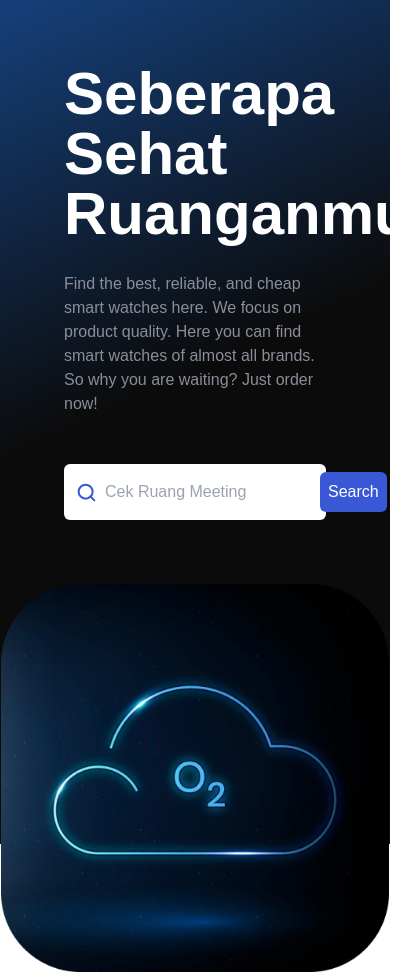
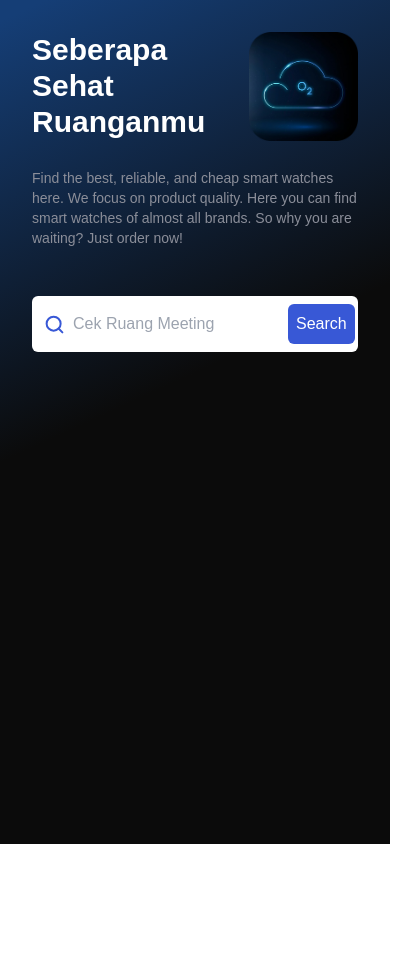
Before and after one commit to rizkisetyap/CekPolusi, a React (Vite) app: page / in a window 390 px wide. Shown: the whole page, 411 px wide, since content can reach past the window. After the commit the page ends 844 px from the top, so only its background shows below. Built offline with nearby package versions, Linux system fonts and the light colour scheme.

Commit message:
mobile view

```diff
--- a/src/pages/Home.tsx
+++ b/src/pages/Home.tsx
@@ -6,16 +6,21 @@ import searchIcon from "../assets/images/search.svg";
 export const Home = () => {
 	return (
 		<div className={cn(style.home__main, "h-screen w-screen")}>
-			<div className="grid items-center grid-cols-1 md:grid-cols-2">
-				<div className="p-16">
-					<h1 className="text-6xl mb-7 font-semibold text-white">
+			<div className="grid items-center grid-cols-1 lg:grid-cols-2">
+				<div className="p-8 lg:p-16">
+					<div className="grid grid-cols-3 justify-between lg:block">
+						<h1 className="text-3xl col-span-2 lg:text-6xl mb-7 font-semibold text-white">
 							Seberapa
 							<br />
 							Sehat
 							<br />
 							Ruanganmu
 						</h1>
-					<p className="text-[#8B8E99]">
+						<div className="text-right">
+							<img src={img} className="w-[110px] object-cover lg:block" />
+						</div>
+					</div>
+					<p className="text-[#8B8E99] lg:text-base text-sm">
 						Find the best, reliable, and cheap smart watches here. We focus on product quality. Here you can find
 						smart watches of almost all brands. So why you are waiting? Just order now!
 					</p>
@@ -35,7 +40,7 @@ export const Home = () => {
 					</div>
 				</div>
 				<div className="flex justify-center items-center">
-					<img src={img} className="w-[388px]" />
+					<img src={img} className="w-[388px] hidden lg:block" />
 				</div>
 			</div>
 		</div>
```
Lines whose indentation alone changed are shown as unchanged.
